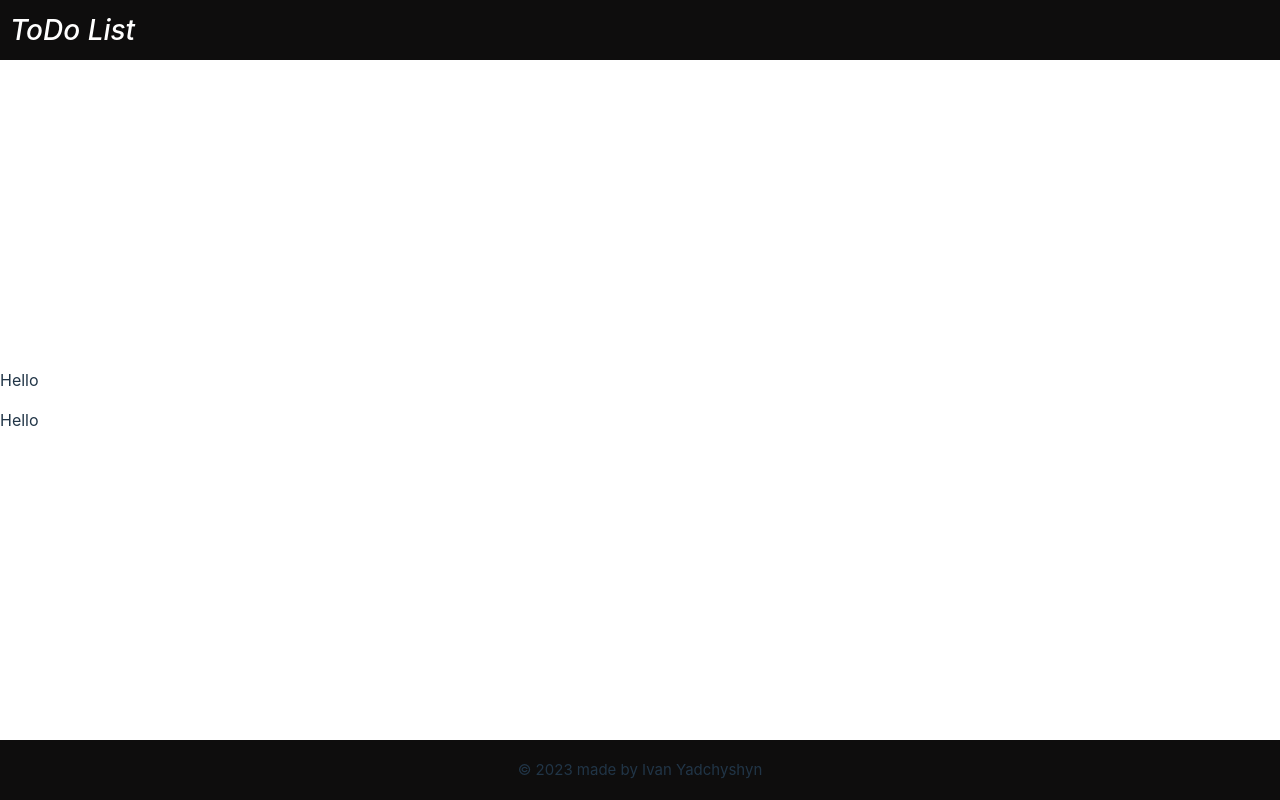
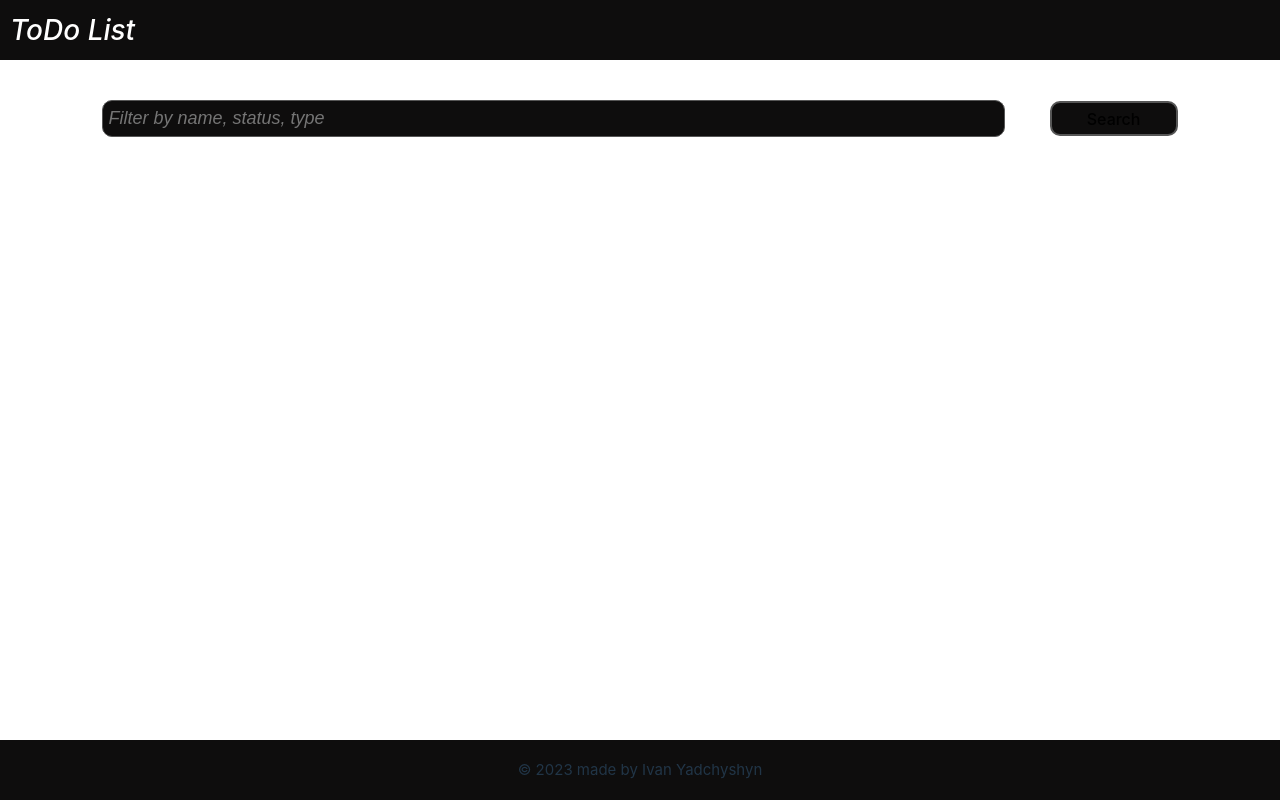
Before and after one commit to IvannYad/ToDoList_Frontend, a React (Vite) app: page / in a window 1280 px wide. Built offline with nearby package versions, Linux system fonts and the light colour scheme.

Commit message:
feat: implement UI for form for filtering

```diff
--- a/src/components/App/App.tsx
+++ b/src/components/App/App.tsx
@@ -3,7 +3,6 @@ import './App.css'
 import Header from '../Header/Header'
 import Footer from '../Footer/Footer'
 import Main from '../Main/Main'
-import SearchForm from '../SearchForm/SearchForm'
 
 function App() {
 
@@ -11,7 +10,6 @@ function App() {
   return (
     <React.Fragment>
       <Header />
-      <SearchForm />
       <Main />
       <Footer />
     </React.Fragment>
--- a/src/components/Main/Main.css
+++ b/src/components/Main/Main.css
@@ -0,0 +1,6 @@
+main{
+    display: flex;
+    justify-content: center;
+    width: 100vw;
+    height: 100vh;
+}
--- a/src/components/Main/Main.tsx
+++ b/src/components/Main/Main.tsx
@@ -1,6 +1,10 @@
+import SearchForm from "../SearchForm/SearchForm";
+import "./Main.css"
 
 export default function Main(){
     return (
-        <p>Hello</p>
+        <main>
+            <SearchForm />
+        </main>
     )
 }
--- a/src/components/SearchForm/SearchForm.css
+++ b/src/components/SearchForm/SearchForm.css
@@ -0,0 +1,39 @@
+form{
+    display: flex;
+    align-items: center;
+    justify-content: space-between;
+    width: 84vw;
+    position: absolute;
+    top: 100px;
+}
+
+#button{
+    width: 10vw;
+    height: 35px;
+    flex-shrink: 0;
+    padding: 0;
+    border-radius: 10px;
+    border: 2px solid #565656;
+    background: #0E0D0D;
+    font-weight: 500;
+}
+
+#button:hover{
+    border: 2px solid #7c5cf1;
+    color: #7c5cf1;
+    font-weight: 500;
+}
+
+#input{
+    width: 70vw;
+    height: 35px;
+    flex-shrink: 0;
+    border-radius: 10px;
+    border: 1px solid #565656;
+    background: #0E0D0D;
+    text-align: start;
+    font-size: 18px;
+    font-style: italic;
+    color: white;
+    padding: 0 0 0 5px;
+}
--- a/src/components/SearchForm/SearchForm.tsx
+++ b/src/components/SearchForm/SearchForm.tsx
@@ -1,7 +1,10 @@
-
+import "./SearchForm.css"
 
 export default function SearchFrom(){
     return (
-        <p>Hello</p>
+        <form>
+            <input type="text" id="input" placeholder="Filter by name, status, type"/>
+            <button id="button">Search</button>
+        </form>
     )
 }
```
